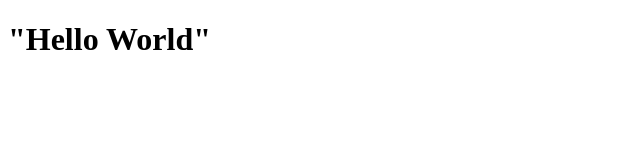
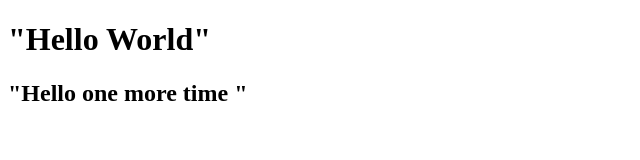
Before and after one commit to Maksim-Goranchuk/QA, a plain HTML site: page Maksim.Goranchuk.gitpractice/Indexx.html in a window 1280 px wide. Shown: the whole page, without its empty margins (0-640 px from the left). Drawn offline with Linux system fonts and the light colour scheme.

Commit message:
Hello world

```diff
--- a/Maksim.Goranchuk.gitpractice/Indexx.html
+++ b/Maksim.Goranchuk.gitpractice/Indexx.html
@@ -1,4 +1,5 @@
 <!DOCTYPE html>
 <html>
     <h1>"Hello World"</h1>
+    <h2>"Hello one more time "</h2>
 </html>
```
